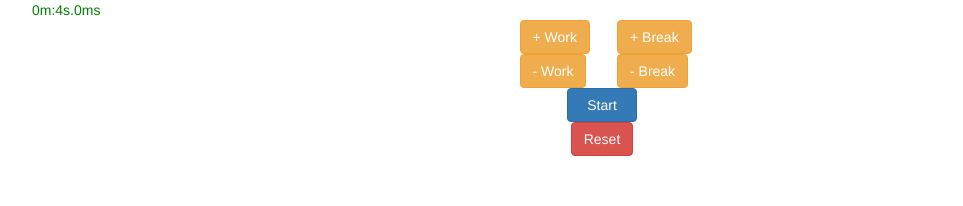
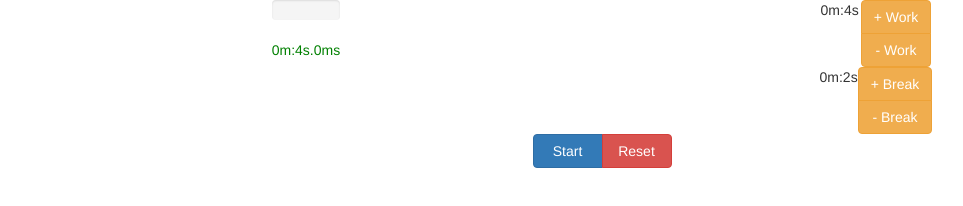
Before and after one commit to orelogo/pomodoro, a plain HTML site: page index.html in a window 1280 px wide. Shown: the whole page, without its empty margins (38-1001 px from the left). Drawn offline with nearby package versions, Linux system fonts and the light colour scheme.

Commit message:
Progress bar and display control times
  - progress bar changes color based on work/break
  - control times can be increased or decreased when timer paused
  - bug fix: minutes not subracting from remaining time

```diff
--- a/index.html
+++ b/index.html
@@ -18,26 +18,48 @@
 
 <body>
   <div class="container">
+
+    <div class="flex-row">
+
+      <div>
+
+        <div class="progress">
+          <div class="progress-bar progress-bar-success progress-bar-striped" id="timer-bar" role="progressbar" aria-valuenow="20" aria-valuemin="0" aria-valuemax="100" style="width: 0%">
+          </div>
+        </div>
         <div id="timer">
         </div>
         <!-- /.timer -->
-    <div class="row">
-    <div class="col-md-1 col-md-offset-5 change-work">
+      </div>
+
+
+      <div>
+        <div class="flex-row">
+          <div id="work-num"></div>
+          <div class="btn-group-vertical">
             <button class="btn btn-default btn-warning" id="work-increase">+ Work</button>
             <button class="btn btn-default btn-warning" id="work-decrease">- Work</button>
           </div>
-    <!-- /.change-time -->
-    <div class="col-md-1 change-break">
+        </div>
+        <div class="flex-row">
+          <div id="break-num"></div>
+          <div class="btn-group-vertical">
             <button class="btn btn-default btn-warning" id="break-increase">+ Break</button>
             <button class="btn btn-default btn-warning" id="break-decrease">- Break</button>
           </div>
-    <!-- /.change-break -->
-</div> <!-- /.row -->
-<div>
-  <button class="btn btn-primary center-block" id="timer-toggle">Start</button>
-  <button class="btn btn-danger center-block" id="timer-reset">Reset</button>
         </div>
-  </div> <!-- /.container -->
+      </div>
+
+    </div>
+
+    <div class="text-center">
+      <div class="btn-group">
+        <button class="btn btn-primary" id="timer-toggle">Start</button>
+        <button class="btn btn-danger" id="timer-reset">Reset</button>
+      </div>
+    </div>
+  </div>
+  <!-- /.container -->
 </body>
 
 </html>
--- a/main.css
+++ b/main.css
@@ -1,7 +1,29 @@
 #timer {
   color: green;
 }
-
 #timer-toggle {
   width: 70px;
 }
+#timer-reset {
+  width: 70px;
+}
+
+.flex-row {
+  display: flex;
+  justify-content: space-around;
+}
+.controls {
+  display: flex;
+  flex-direction: column;
+}
+#timer-bar {
+  -webkit-transition: none;
+  -moz-transition: none;
+  -ms-transition: none;
+  -o-transition: none;
+  transition: none;
+}
+
+.progress {
+  flex-grow: 5;
+}
--- a/script.js
+++ b/script.js
@@ -1,54 +1,114 @@
-var workMillisec = 4000;             // time of pomodoro (work portion)
-var breakMillisec = 2000;             // time of break
+var workMillisec = 4000; // time of pomodoro (work portion)
+var breakMillisec = 2000; // time of break
 
 var pausedMillisec = workMillisec; // time remaining, used when paused
 var countdownMillisec = pausedMillisec; // total countdown in milliseconds
-var displayHour, displayMin, displaySec, displayMillisec;
-var displayTime;                      // time in string format h:m:s.ms
-var timer;                            // id for timer
-var workInterval = true;     // true if work interval, false if break interval
-var timerRunning = false;    // true if timer running, false if not
+var displayTimerHour, displayTimerMin, displayTimerSec, displayTimerMillisec;
+var displayWorkHour, displayWorkMin, displayWorkSec;
+var displayBreakHour, displayBreakMin, displayBreakSec
+var progressBarPercent // percentage of progress bar to display
+var timer; // id for timer
+var workInterval = true; // true if work interval, false if break interval
+var timerRunning = false; // true if timer running, false if not
 
 /**
  * Start the timer.
  */
 function startTimer() {
-  var startTime = Date.now();  // time at start of timer
+  var startTime = Date.now(); // time at start of timer
   timer = setInterval(function() {
     countdownMillisec = Math.round(
       pausedMillisec - (Date.now() - startTime));
     if (countdownMillisec <= 0) { // stop timer if countdown reaches 0
       switchInterval();
     }
-    printTime();
+    printTime("timer");
   }, 25);
 }
 
 /**
  * Parse total millisecond countdown time to readable time.
  */
-function parseTotal() {
-  var countdownRemaining;
-  displayHour = Math.floor(countdownMillisec / 1000 / 60 / 60);
-  countdownRemaining = countdownMillisec - (displayHour * 1000 * 60 * 60);
-  displayMin = Math.floor(countdownRemaining / 1000 / 60);
-  countdownRemaining -= displayMin * 1000 / 60;
-  displaySec = Math.floor(countdownRemaining / 1000);
-  countdownRemaining -= displaySec * 1000;
-  displayMillisec = Math.floor(countdownRemaining);
+function parseTotal(what) {
+  var countdownRemaining; // remain ms that will be divided into h/m/s
+
+  if (what === "timer") {
+    displayTimerHour = Math.floor(countdownMillisec / 1000 / 60 / 60);
+    countdownRemaining = countdownMillisec - (displayTimerHour * 1000 * 60 *
+      60);
+    displayTimerMin = Math.floor(countdownRemaining / 1000 / 60);
+    countdownRemaining -= displayTimerMin * 1000 * 60;
+    displayTimerSec = Math.floor(countdownRemaining / 1000);
+    countdownRemaining -= displayTimerSec * 1000;
+    displayTimerMillisec = Math.floor(countdownRemaining);
+  }
+
+  if (what === "controls") {
+    // change work display variables
+    displayWorkHour = Math.floor(workMillisec / 1000 / 60 / 60);
+    countdownRemaining = workMillisec - (displayWorkHour * 1000 * 60 *
+      60);
+    displayWorkMin = Math.floor(countdownRemaining / 1000 / 60);
+    countdownRemaining -= displayWorkMin * 1000 * 60;
+    displayWorkSec = Math.floor(countdownRemaining / 1000);
+    countdownRemaining -= displayWorkSec * 1000;
+
+    // change break display variables
+    displayBreakHour = Math.floor(breakMillisec / 1000 / 60 / 60);
+    countdownRemaining = breakMillisec - (displayBreakHour * 1000 * 60 *
+      60);
+    displayBreakMin = Math.floor(countdownRemaining / 1000 / 60);
+    countdownRemaining -= displayBreakMin * 1000 / 60;
+    displayBreakSec = Math.floor(countdownRemaining / 1000);
+  }
+}
+
+/**
+ * Update the progress bar percentage.
+ */
+function updateProgressBarPercent() {
+  if (workInterval) {
+    progressBarPercent = (workMillisec - countdownMillisec) / workMillisec *
+      100;
+  } else {
+    progressBarPercent = 100 - ((breakMillisec - countdownMillisec) /
+      breakMillisec * 100);
+  }
+
 }
 
 /**
  * Print time to DOM.
  */
-function printTime() {
-  parseTotal();
-  displayTime = ""; // time to be displayed
-  if (displayHour > 0) // add hour column if necessary
-    displayTime += displayHour + "h:";
-  displayTime += displayMin + "m:" + displaySec + "s." + displayMillisec
-    + "ms"
-  $("#timer").text(displayTime);
+function printTime(what) {
+
+  if (what === "timer") {
+    parseTotal("timer");
+    updateProgressBarPercent();
+    var displayTime = ""; // time to be displayed
+    if (displayTimerHour > 0) // add hour column if necessary
+      displayTime += displayTimerHour + "h:";
+    displayTime += displayTimerMin + "m:" + displayTimerSec + "s." +
+      displayTimerMillisec + "ms";
+    $("#timer").text(displayTime);
+    $("#timer-bar").css("width", progressBarPercent + "%");
+  }
+
+  if (what === "controls") {
+    parseTotal("controls");
+    var displayWork = "";
+    if (displayWorkHour > 0) // add hour column if necessary
+      displayWork += displayWorkHour + "h:";
+    displayWork += displayWorkMin + "m:" + displayWorkSec + "s";
+    $("#work-num").text(displayWork);
+
+    var displayBreak = "";
+    if (displayBreakHour > 0) // add hour column if necessary
+      displayBreak += displayBreakHour + "h:";
+    displayBreak += displayBreakMin + "m:" + displayBreakSec + "s";
+    $("#break-num").text(displayBreak);
+  }
+
 }
 
 /**
@@ -67,8 +127,7 @@ function toggleTimer() {
     pauseTimer();
     $("#timer-toggle").text("Start");
     timerRunning = false;
-  }
-  else {
+  } else {
     startTimer();
     $("#timer-toggle").text("Pause");
     timerRunning = true;
@@ -80,7 +139,7 @@ function toggleTimer() {
  */
 function zeroTime() {
   countdownMillisec = 0;
-  parseTotal();
+  parseTotal("timer");
 }
 
 /**
@@ -90,12 +149,12 @@ function resetTimerToWork() {
   clearInterval(timer);
   timerRunning = false; // timer stopped
 
-  workInterval = true;  // reset to work interval
+  workInterval = true; // reset to work interval
   // reset time for timer and for display
   countdownMillisec = pausedMillisec = workMillisec;
   $("#timer").css("color", "green");
   $("#timer-toggle").text("Start");
-  printTime();
+  printTime("timer");
 }
 
 /**
@@ -105,11 +164,10 @@ function resetTimerToWork() {
 function resetTimerToBreak(interval) {
   clearInterval(timer);
 
-  workInterval = false;  // reset to break interval
+  workInterval = false; // reset to break interval
   // reset time for timer and for display
   countdownMillisec = pausedMillisec = breakMillisec;
-  $("#timer").css("color", "red");
-  printTime();
+  printTime("timer");
 }
 
 /**
@@ -117,15 +175,16 @@ function resetTimerToBreak(interval) {
  */
 function switchInterval() {
   clearInterval(timer); // stop timer
-  if (workInterval) {   // chage to break interval
+  if (workInterval) { // chage to break interval
     countdownMillisec = pausedMillisec = breakMillisec;
     workInterval = false;
     $("#timer").css("color", "red");
-  }
-  else { // change to work interval
+    $("#timer-bar").addClass("progress-bar-info");
+  } else { // change to work interval
     countdownMillisec = pausedMillisec = workMillisec;
     workInterval = true;
     $("#timer").css("color", "green");
+    $("#timer-bar").removeClass("progress-bar-info");
   }
   startTimer(); // start new timer
 }
@@ -141,6 +200,7 @@ function workIncrease() {
     // if on break work, reset timer to work
     if (workInterval)
       resetTimerToWork();
+    printTime("controls");
   }
 }
 
@@ -158,6 +218,7 @@ function workDecrease() {
     // if on work interval, reset timer to work
     if (workInterval)
       resetTimerToWork();
+    printTime("controls");
   }
 }
 
@@ -172,6 +233,7 @@ function breakIncrease() {
     // if on break interval, reset timer to break
     if (!workInterval)
       resetTimerToBreak();
+    printTime("controls");
   }
 }
 
@@ -188,11 +250,13 @@ function breakDecrease() {
     // if on break interval, reset timer to break
     if (!workInterval)
       resetTimerToBreak();
+    printTime("controls");
   }
 }
 
 $(document).ready(function() {
-  printTime();
+  printTime("timer");
+  printTime("controls");
 
   // start/pause button
   $("#timer-toggle").click(toggleTimer);
```
Lines whose indentation alone changed are shown as unchanged.
